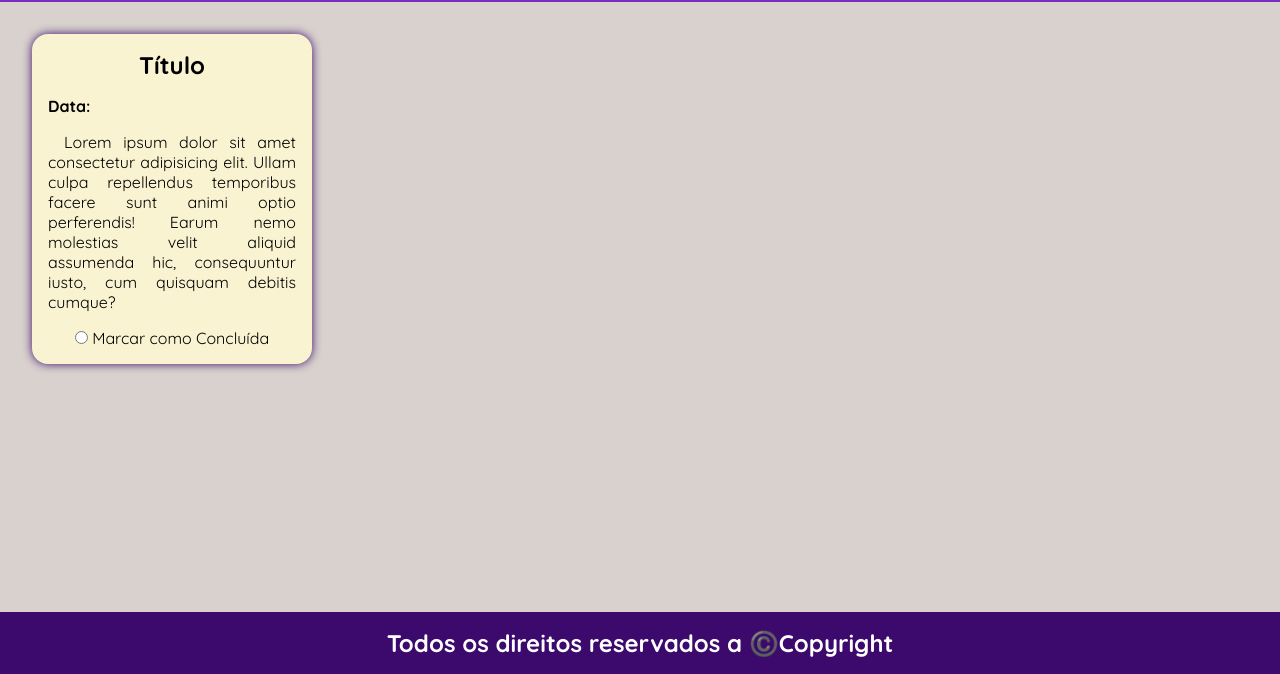
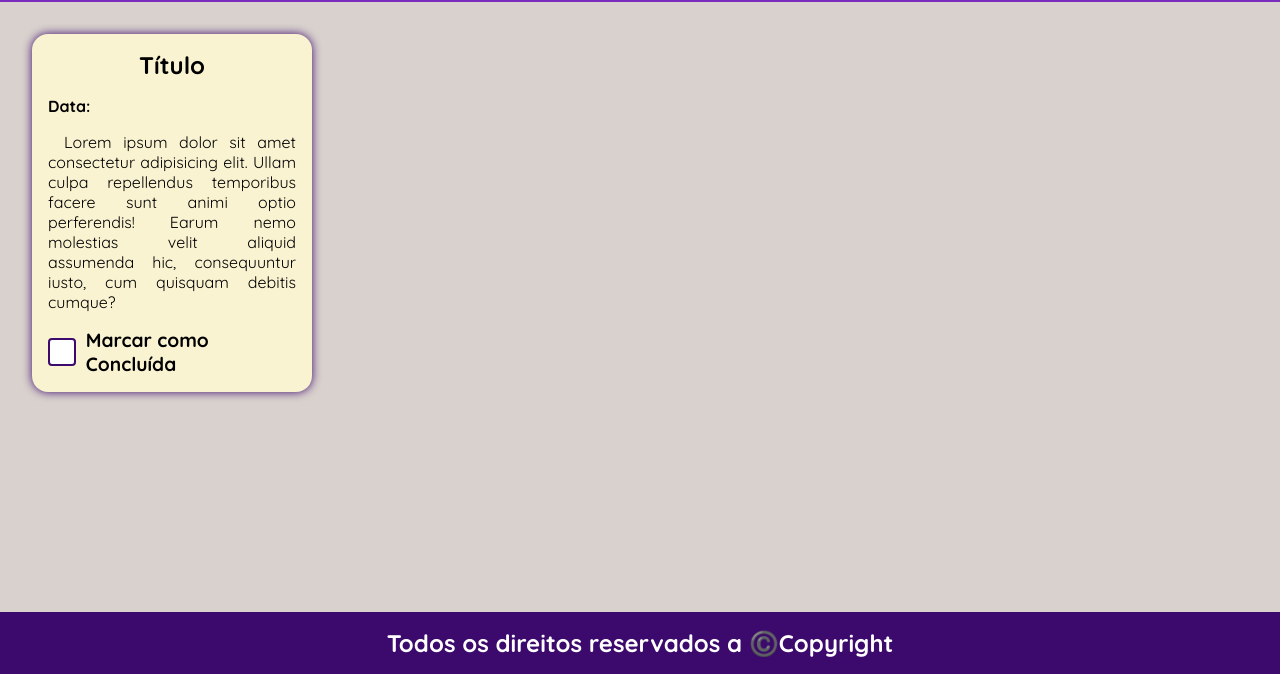
Before and after one commit to maatbm/tarefa06, a plain HTML site: page index.html in a window 1280 px wide. Shown: the part 126-800 px from the top of the page. Drawn offline with Linux system fonts and the light colour scheme.

Commit message:
otimizações de layout V1.3

```diff
--- a/index.html
+++ b/index.html
@@ -18,9 +18,9 @@
             <h2>Título</h2>
             <h4>Data: </h4>
             <p>Lorem ipsum dolor sit amet consectetur adipisicing elit. Ullam culpa repellendus temporibus facere sunt animi optio perferendis! Earum nemo molestias velit aliquid assumenda hic, consequuntur iusto, cum quisquam debitis cumque?</p>
-            <div>
-            <input type="radio" id="marcarConcluída">
-            <label for="marcarConcluída">Marcar como Concluída</label>
+            <div class="marcarConcluidaContainer">
+            <input type="checkbox" id="marcarConcluida">
+            <label for="marcarConcluida">Marcar como Concluída</label>
             </div>
         </div>
     </main>
--- a/static/CSS/main.css
+++ b/static/CSS/main.css
@@ -14,6 +14,7 @@
     --lightPurple: #7B2CBF;
     --whiteGold: #F9F3D1;
     --fog: #C3BBB5;
+    --green: #83E509;
 }
 
 body {
@@ -23,10 +24,6 @@ body {
     padding-top: 8rem;
     padding-bottom: 3rem;
     overflow: hidden;
-}
-
-::-webkit-scrollbar{
-    display: none;
 }
 
 header {
@@ -87,7 +84,7 @@ main {
     gap: 1rem;
     background-color: var(--whiteGold);
     box-shadow: 0px 0px 10px var(--purple);
-    transition: transform 0.5s;
+    transition: 0.5s;
 }
 
 .card:hover{
@@ -103,6 +100,42 @@ main {
     text-indent: 1rem;
 }
 
+.marcarConcluidaContainer{
+    display: flex;
+    align-items: center;
+    gap: 10px;
+}
+
+#marcarConcluida{
+    width: 1.8rem;
+    height: 1.8rem;
+    appearance: none;
+    border: 2px solid var(--purple);
+    border-radius: 0.25rem;
+    background-color: var(--white);
+    cursor: pointer;
+    position: relative;
+}
+
+#marcarConcluida:checked{
+    background-color: var(--green);
+}
+
+#marcarConcluida:checked::after {
+    content: '✔';
+    color: var(--white);
+    font-size: 1.2rem;
+    position: absolute;
+    top: 50%;
+    left: 50%;
+    transform: translate(-50%, -50%);
+}
+
+.marcarConcluidaContainer>label{
+    font-size: 1.2rem;
+    font-weight: bold;
+}
+
 footer {
     width: 100%;
     display: flex;
```
